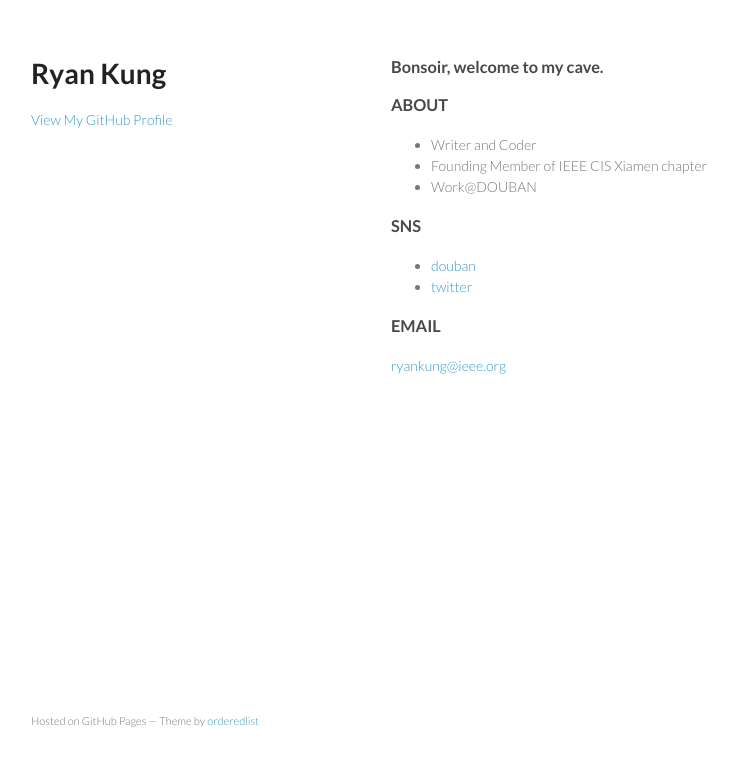
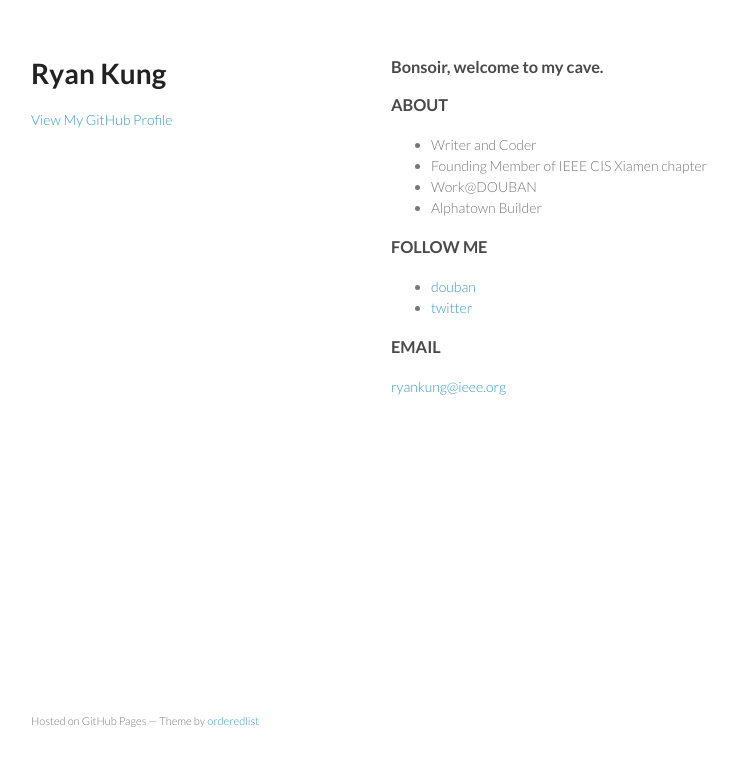
Before and after one commit to RyanKung/ryankung.github.com, a plain HTML site: page index.html in a window 1280 px wide. Shown: the whole page, without its empty margins (179-914 px from the left). Drawn offline with Linux system fonts and the light colour scheme.

Commit message:
Replace master branch with page content via GitHub

```diff
--- a/index.html
+++ b/index.html
@@ -31,7 +31,8 @@
 <li>Writer and Coder</li>
 <li>Founding Member of IEEE CIS Xiamen chapter</li>
 <li>Work@DOUBAN</li>
-</ul><h3>SNS</h3>
+<li>Alphatown Builder</li>
+</ul><h3>FOLLOW ME</h3>
 
 <ul>
 <li><a href="http://www.douban.com/people/ryankung/">douban</a></li>
--- a/params.json
+++ b/params.json
@@ -1 +1 @@
-{"note":"Don't delete this file! It's used internally to help with page regeneration.","name":"Ryan Kung","tagline":"","body":"### Bonsoir, welcome to my cave.\r\n\r\n### ABOUT\r\n\r\n* Writer and Coder\r\n* Founding Member of IEEE CIS Xiamen chapter\r\n* Work@DOUBAN\r\n\r\n### SNS\r\n\r\n* <a href=\"http://www.douban.com/people/ryankung/\">douban</a>\r\n* <a href=\"https://twitter.com/RyanKung\">twitter</a>\r\n\r\n### EMAIL\r\nryankung@ieee.org","google":""}
+{"tagline":"","note":"Don't delete this file! It's used internally to help with page regeneration.","name":"Ryan Kung","google":"","body":"### Bonsoir, welcome to my cave.\r\n\r\n### ABOUT\r\n\r\n* Writer and Coder\r\n* Founding Member of IEEE CIS Xiamen chapter\r\n* Work@DOUBAN\r\n* Alphatown Builder\r\n\r\n### FOLLOW ME\r\n\r\n* <a href=\"http://www.douban.com/people/ryankung/\">douban</a>\r\n* <a href=\"https://twitter.com/RyanKung\">twitter</a>\r\n\r\n### EMAIL\r\nryankung@ieee.org"}
```
